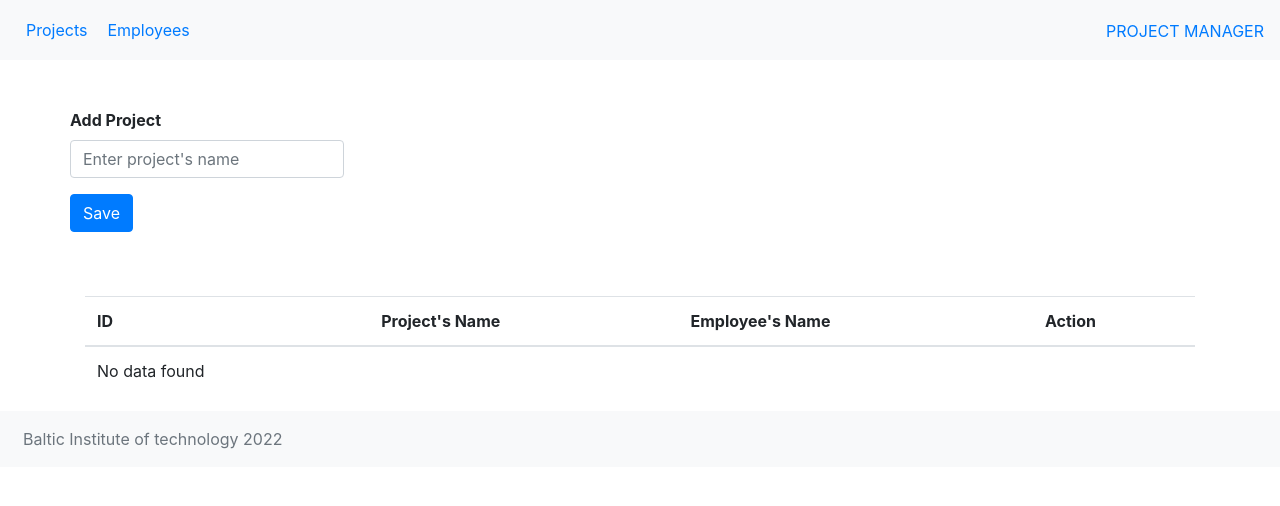
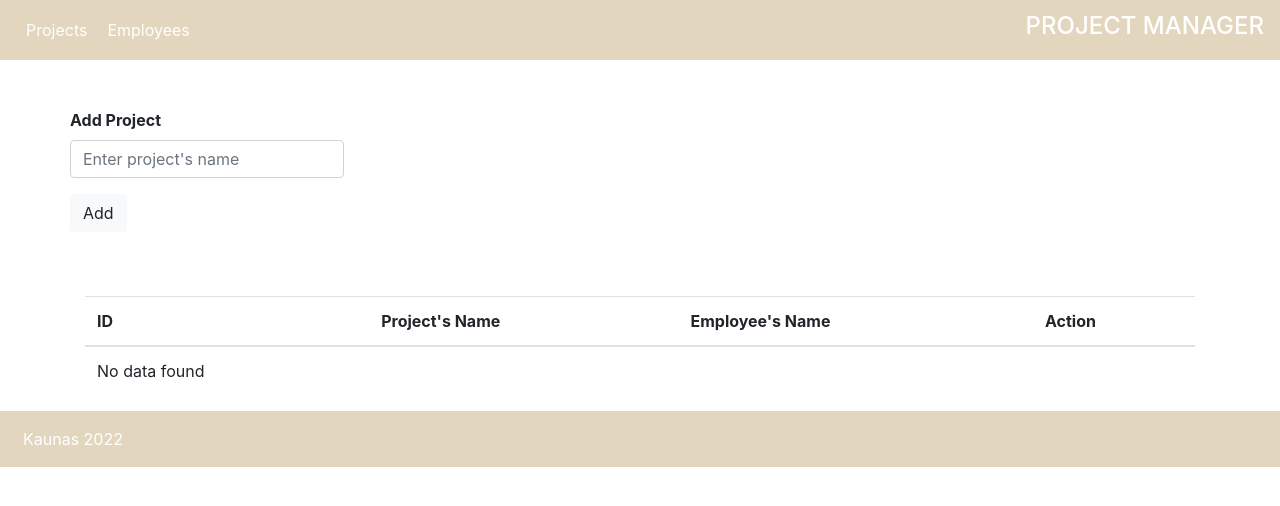
Before and after one commit to MindaugasPaskevicius/sprint3, a PHP site: page /?path=projects in a window 1280 px wide. Shown: the top 506 px of the page. Run offline with PHP 8.4, Linux system fonts and the light colour scheme; data that the repository does not hold is empty; some libraries are stand-ins or nearby versions.

Commit message:
edit logic

```diff
--- a/app/save.php
+++ b/app/add.php
@@ -7,8 +7,8 @@ if (isset($_POST['save'])) {
     $stmt->bind_param("s", $_POST['name']);
     $stmt->execute();
 
-    $_SESSION['message'] = "Record has been saved";
-    $_SESSION['msg_type'] = 'success';
+    //$_SESSION['message'] = "Record has been saved";
+    //$_SESSION['msg_type'] = 'success';
 
     $stmt->close();
     mysqli_close($conn);
--- a/app/delete.php
+++ b/app/delete.php
@@ -6,8 +6,8 @@ if(isset($_GET['delete'])){
     $stmt = $conn->prepare($sql_delete);
     $stmt->execute();
 
-    $_SESSION['message'] = "Record has been deleted";
-    $_SESSION['msg_type'] = "danger";
+    //$_SESSION['message'] = "Record has been deleted";
+    //$_SESSION['msg_type'] = "danger";
 
     $stmt->close();
     mysqli_close($conn);
--- a/app/selection.php
+++ b/app/selection.php
@@ -6,7 +6,6 @@ if (isset($_GET['path']) and $_GET['path'] !== $table_name) {
     if ($_GET['path'] == 'employees' or $_GET['path'] == 'projects')
         $table_name = $_GET['path'];
 }
-// echo $table_name;
 
 #SELECT
 $sql =
--- a/css/style.css
+++ b/css/style.css
@@ -9,6 +9,7 @@
   }
   .navbar {
     height: 60px;
+    background-color: rgb(227, 214, 190);
   }
   .nav-button span {
    display: flex;
@@ -20,4 +21,12 @@
     text-decoration: none;
     padding-right: 10px;
     padding-left: 10px;
+    color: white;
   }
+  .table-button {
+  text-decoration: none;
+  color: black;
+  }
+  .footer {
+    background-color:rgb(227, 214, 190);
+  }
--- a/index.php
+++ b/index.php
@@ -2,13 +2,11 @@
 session_start();
 include 'database/database.php';
 include 'app/selection.php';
-include 'app/save.php';
+include 'app/add.php';
 include 'app/delete.php';
 include 'app/search.php';
 include 'app/edit.php';
 include 'app/update.php';
-
-
 ?>
 
 <!DOCTYPE html>
@@ -19,14 +17,11 @@ include 'app/update.php';
     <title>Project Manager</title>
     <link rel="stylesheet" href="css/style.css">
     <link rel="stylesheet" href="https://maxcdn.bootstrapcdn.com/bootstrap/4.0.0/css/bootstrap.min.css" integrity="sha384-Gn5384xqQ1aoWXA+058RXPxPg6fy4IWvTNh0E263XmFcJlSAwiGgFAW/dAiS6JXm" crossorigin="anonymous">
-    <script src="https://code.jquery.com/jquery-3.2.1.slim.min.js" integrity="sha384-KJ3o2DKtIkvYIK3UENzmM7KCkRr/rE9/Qpg6aAZGJwFDMVNA/GpGFF93hXpG5KkN" crossorigin="anonymous"></script>
-    <script src="https://cdnjs.cloudflare.com/ajax/libs/popper.js/1.12.9/umd/popper.min.js" integrity="sha384-ApNbgh9B+Y1QKtv3Rn7W3mgPxhU9K/ScQsAP7hUibX39j7fakFPskvXusvfa0b4Q" crossorigin="anonymous"></script>
-    <script src="https://maxcdn.bootstrapcdn.com/bootstrap/4.0.0/js/bootstrap.min.js" integrity="sha384-JZR6Spejh4U02d8jOt6vLEHfe/JQGiRRSQQxSfFWpi1MquVdAyjUar5+76PVCmYl" crossorigin="anonymous"></script>
 </head>
 
 <body>
     <header>
-        <nav class="navbar navbar-expand-lg navbar-light bg-light">
+        <nav class="navbar navbar-expand-lg navbar-light">
             <div class="collapse navbar-collapse">
                 <div class="nav-button">
                     <span>
@@ -35,15 +30,12 @@ include 'app/update.php';
                     </span>
                 </div>
             </div>
-            <div class="float-end align-middle"><span class="align-middle text-primary ">PROJECT MANAGER</span></div>
+            <div class="float-end align-middle"><h4 class="align-middle text-white">PROJECT MANAGER</h4></div>
         </nav>
     </header>
-
-
     <main>
         <div class="container mt-5">
             <div class="row justify-content-left">
-
                 <form action="<?php ($_SERVER['REQUEST_URI']); ?>" method="post">
                     <?php if ($_GET['path'] == "employees" || $_GET['path'] == "") : ?>
                         <div class="form-group">
@@ -77,9 +69,9 @@ include 'app/update.php';
                     <div class="form-group">
 
                         <?php if ($update == true) : ?>
-                            <button class="btn btn-info" type="submit" name="update">Update</button>
+                            <button class="btn btn-light" type="submit" name="update">Update</button>
                         <?php else : ?>
-                            <button class="btn btn-primary" type="submit" name="save">Save</button>
+                            <button class="btn btn-light" type="submit" name="save">Add</button>
                         <?php endif; ?>
 
                     </div>
@@ -102,8 +94,8 @@ include 'app/update.php';
                     <td>" . $first_en . "</td>
                     <td>" . $second_en . "</td>
                     <td>
-                        <button><a href=\"?path=" . $table_name . "&delete=$id\">" . ($_GET['path'] === 'projects' ?  "DELETE PROJECT" : "DELETE EMPLOYEE") . "</a></button>
-                        <button><a href=\"?path=" . $table_name . "&edit=$id\">" . ($_GET['path'] === 'projects' ?  "EDIT PROJECT" : "EDIT EMPLOYEE") . "</a></button>
+                        <button class='btn-light'><a class='table-button' href=\"?path=" . $table_name . "&delete=$id\">" . ($_GET['path'] === 'projects' ?  "DELETE" : "DELETE") . "</a></button>
+                        <button class='btn-light'><a class='table-button' href=\"?path=" . $table_name . "&edit=$id\">" . ($_GET['path'] === 'projects' ?  "EDIT" : "EDIT") . "</a></button>
                     </td>
                 </tr>";
             }
@@ -118,9 +110,9 @@ include 'app/update.php';
         ?>
     </main>
 
-    <footer class="footer mt-auto py-3 bg-light">
+    <footer class="footer mt-auto py-3">
         <div class="container mr-2 ml-2">
-            <span class="text-muted">Baltic Institute of technology 2022</span>
+            <span class="text-white text-center">Kaunas 2022</span>
         </div>
     </footer>
 </body>
```
